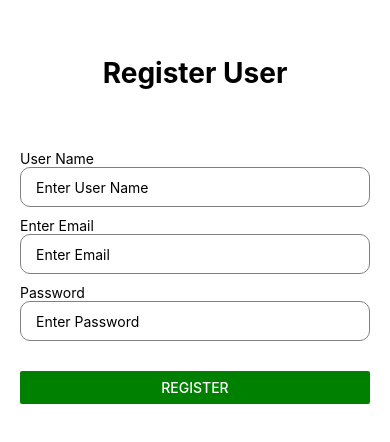
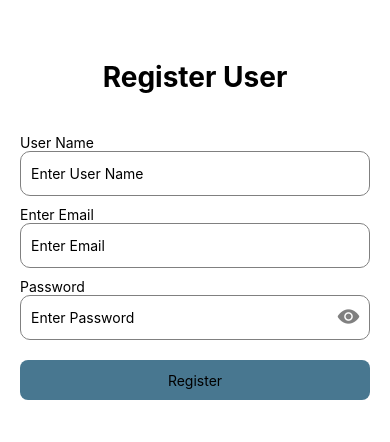
Before and after one commit to thatipradeepreddy/CreateYourTeam, a React Native app: screen /register in a window 390 px wide. Shown: the part 192-634 px from the top of the page. Built offline with nearby package versions, Linux system fonts and the light colour scheme.

Commit message:
fixed styles

```diff
--- a/Source/Frontend/Pages/Login.tsx
+++ b/Source/Frontend/Pages/Login.tsx
@@ -1,4 +1,4 @@
-import React, { useState } from 'react'
+import React, { useEffect, useState } from 'react'
 import {
 	Button,
 	StyleSheet,
@@ -13,6 +13,8 @@ import { useNavigation } from '@react-navigation/native'
 import { StackNavigationProp } from '@react-navigation/stack'
 import { UserProps, loginUser } from '../Controls/common.control'
 import { NavigationProps } from './Routes'
+import Icon from 'react-native-vector-icons/Ionicons'
+import Icons from 'react-native-vector-icons/MaterialIcons'
 
 interface LoginRoutes {
 	addplayer: undefined
@@ -28,6 +30,17 @@ export function Login() {
 	const navigation = useNavigation<NavigationProps['navigation']>()
 	const [enteredUsernameOrEmail, setEnteredUsernameOrEmail] = useState('')
 	const [enteredPassword, setEnteredPassword] = useState('')
+	const [errorMessage, setErrorMessage] = useState('')
+	const [isPasswordVisible, setIsPasswordVisible] = useState(false)
+
+	useEffect(() => {
+		if (errorMessage) {
+			const timer = setTimeout(() => {
+				setErrorMessage('')
+			}, 2000)
+			return () => clearTimeout(timer)
+		}
+	}, [errorMessage])
 
 	const handleLoginPress = () => {
 		const user = {
@@ -40,11 +53,11 @@ export function Login() {
 				if (response.success) {
 					navigation.navigate('addplayer')
 				} else {
-					console.error('Login failed:', response.message)
+					setErrorMessage(response.message || 'Login failed')
 				}
 			})
 			.catch((error) => {
-				console.error('Error during login:', error)
+				setErrorMessage('Error during login: ' + error.message)
 			})
 	}
 
@@ -57,50 +70,70 @@ export function Login() {
 	}
 
 	const renderHeading = () => {
-		return (
-			<View>
-				<Text style={styles.heading}>Login to C Y T</Text>
-			</View>
-		)
+		return <Text style={styles.heading}>Login to C Y T</Text>
 	}
 
 	const renderUserName = () => {
 		return (
 			<View>
-				<Text>Email or Username</Text>
+				<Text>Email</Text>
 				<TextInput
 					value={enteredUsernameOrEmail}
 					style={styles.input}
 					onChangeText={(text) => setEnteredUsernameOrEmail(text)}
 					placeholder='Enter Email or Username'
 				/>
-			</View>
-		)
-	}
 
-	const renderPassword = () => {
-		return (
-			<View>
 				<Text>Password</Text>
+				<View style={styles.passwordContainer}>
 					<TextInput
-					style={styles.input}
-					secureTextEntry={true}
+						style={styles.inputPassword}
+						secureTextEntry={!isPasswordVisible}
 						value={enteredPassword}
 						onChangeText={(text) => setEnteredPassword(text)}
 						placeholder='Enter Password'
 					/>
+					<TouchableOpacity
+						style={styles.eyeIcon}
+						onPress={() => setIsPasswordVisible(!isPasswordVisible)}
+					>
+						<Icon
+							name={isPasswordVisible ? 'eye-off' : 'eye'}
+							size={23}
+							color='gray'
+						/>
+					</TouchableOpacity>
 				</View>
-		)
-	}
 
-	const renderButton = () => {
-		return (
-			<View style={styles.buttons}>
 				<TouchableOpacity
 					style={styles.close}
 					onPress={handleLoginPress}
 				>
 					<Text style={styles.submit}>Submit</Text>
+				</TouchableOpacity>
+			</View>
+		)
+	}
+
+	const renderAlertMessage = () => {
+		if (!errorMessage) return null
+
+		return (
+			<View style={styles.alertContainer}>
+				<Icons
+					style={styles.icon}
+					name='error-outline'
+					size={23}
+					color='red'
+				/>
+				<Text style={styles.errorMessage}>{errorMessage}</Text>
+				<TouchableOpacity onPress={() => setErrorMessage('')}>
+					<Icon
+						style={styles.icon}
+						name='close-circle-outline'
+						size={23}
+						color='black'
+					/>
 				</TouchableOpacity>
 			</View>
 		)
@@ -137,13 +170,10 @@ export function Login() {
 						contentContainerStyle={styles.scrollable}
 					>
 						<View style={styles.innerView}>
-							<View style={styles.nested}>
 							{renderHeading()}
 							{renderUserName()}
-								{renderPassword()}
-								{renderButton()}
 							{renderFooter()}
-							</View>
+							{renderAlertMessage()}
 						</View>
 					</ScrollView>
 					{/* </ImageBackground> */}
@@ -162,37 +192,29 @@ const styles = StyleSheet.create({
 		paddingHorizontal: 10,
 		marginBottom: 10,
 		borderRadius: 10,
-		paddingLeft: 15,
+		color: 'black',
 	},
 	main: {
 		backgroundColor: '#fff',
 		flex: 1,
 		justifyContent: 'center',
 		alignItems: 'center',
+		position: 'relative',
 	},
 	scrollable: {
 		flexGrow: 1,
 		width: '100%',
-	},
-	button: {
-		color: 'green',
 	},
 	innerView: {
 		flex: 1,
 		justifyContent: 'center',
 		padding: 20,
 	},
-	nested: {
-		borderColor: 'white',
-		borderWidth: 1,
-		borderRadius: 10,
-		padding: 20,
-		backgroundColor: 'white',
-	},
 	close: {
 		justifyContent: 'center',
 		backgroundColor: '#487790',
 		borderRadius: 8,
+		marginTop: 20,
 	},
 	heading: {
 		textAlign: 'center',
@@ -226,10 +248,48 @@ const styles = StyleSheet.create({
 		height: '100%',
 		backgroundColor: 'white',
 	},
+	icon: {},
 	backgroundImage: {
 		flex: 1,
 		resizeMode: 'cover',
 		width: '100%',
 		height: '100%',
 	},
+	alertContainer: {
+		position: 'absolute',
+		top: '10%',
+		left: 20,
+		right: 20,
+		flexDirection: 'row',
+		alignItems: 'center',
+		justifyContent: 'space-between',
+		borderRadius: 8,
+		height: 40,
+		backgroundColor: 'rgba(255, 0, 0, 0.1)',
+		paddingHorizontal: 8,
+		zIndex: 1000,
+	},
+	errorMessage: {
+		flex: 1,
+		marginLeft: 8,
+		color: 'red',
+	},
+	inputPassword: {
+		flex: 1,
+		height: 45,
+		borderColor: 'gray',
+		borderWidth: 1,
+		paddingHorizontal: 10,
+		borderRadius: 10,
+		color: 'black',
+	},
+	passwordContainer: {
+		flexDirection: 'row',
+		alignItems: 'center',
+		position: 'relative',
+	},
+	eyeIcon: {
+		position: 'absolute',
+		right: 10,
+	},
 })
--- a/Source/Frontend/Pages/RegisterUser.tsx
+++ b/Source/Frontend/Pages/RegisterUser.tsx
@@ -11,73 +11,83 @@ import {
 	ImageBackground,
 } from 'react-native'
 import { useNavigation } from '@react-navigation/native'
-import { Dialog } from '../Components/Dialog'
 import { UserProps, createUser } from '../Controls/common.control'
 import { NavigationProps } from './Routes'
+import { TouchableOpacity } from 'react-native-gesture-handler'
+import Icon from 'react-native-vector-icons/Ionicons'
+import Icons from 'react-native-vector-icons/MaterialIcons'
 
 export function RegisterUser() {
 	const navigation = useNavigation<NavigationProps['navigation']>()
-	const [dialogVisible, setDialogVisible] = useState(false)
+	const [errorMessage, setErrorMessage] = useState('')
+	const [isPasswordVisible, setIsPasswordVisible] = useState(false)
+	const [isRegistered, setIsRegistered] = useState(false)
 	const [user, setUser] = useState<UserProps>({
 		name: '',
 		email: '',
 		password: '',
 	})
 
-	const handleConfirmSubmit = () => {
+	const handleRegister = () => {
+		if (!user.name || !user.email || !user.password) {
+			setErrorMessage('Please fill in all fields.')
+			setTimeout(() => setErrorMessage(''), 2000)
+			return
+		}
+
+		if (!user.email.endsWith('@gmail.com')) {
+			setErrorMessage('Please enter a valid Gmail address.')
+			setTimeout(() => setErrorMessage(''), 2000)
+			return
+		}
+
 		createUser(user)
-			.then((data: any) => {
-				console.log(data)
+			.then(() => {
+				setErrorMessage('User registered successfully!')
+				setTimeout(() => {
+					setErrorMessage('')
+					navigation.navigate('login')
+				}, 2000)
 			})
 			.catch((error: any) => {
-				console.error(error)
+				setErrorMessage(`Failed to register user: ${error.message}`)
 			})
-
-		navigation.navigate('login')
 	}
 
-	const renderHeading = () => {
+	const renderAlertMessage = () => {
+		if (!errorMessage) return null
+
 		return (
-			<View>
-				<Text style={styles.heading}>Register User</Text>
+			<View style={styles.alertContainer}>
+				<Icons name='error-outline' size={23} color='red' />
+				<Text style={styles.errorMessage}>{errorMessage}</Text>
+				<TouchableOpacity onPress={() => setErrorMessage('')}>
+					<Icon name='close-circle-outline' size={23} color='black' />
+				</TouchableOpacity>
 			</View>
 		)
 	}
 
-	const handleSubmit = () => {
-		setDialogVisible(true)
-	}
+	return (
+		<View style={styles.main}>
+			<View style={styles.backImageContainer}>
+				<ScrollView
+					showsVerticalScrollIndicator={false}
+					showsHorizontalScrollIndicator={false}
+					contentContainerStyle={styles.scrollable}
+				>
+					<View style={styles.innerView}>
+						<View>
+							<Text style={styles.heading}>Register User</Text>
+						</View>
 
-	const renderDialogContent = () => {
-		return (
-			<Text key={user.name}>
-				Are you sure you want to register:
-				<Text style={styles.alertMessage}>"{user.name}"</Text>?
-			</Text>
-		)
-	}
-
-	const renderDialog = () => {
-		return (
-			<Dialog
-				isVisible={dialogVisible}
-				onClose={() => {
-					setDialogVisible(false)
-				}}
-				onConfirm={handleConfirmSubmit}
-			>
-				{renderDialogContent()}
-			</Dialog>
-		)
-	}
-
-	const renderDetails = () => {
-		return (
 						<View>
 							<Text>User Name</Text>
 							<TextInput
 								style={styles.input}
-					onChangeText={(text) => setUser({ ...user, name: text })}
+								onChangeText={(text) =>
+									setUser({ ...user, name: text })
+								}
 								value={user.name}
 								placeholder='Enter User Name'
 							/>
@@ -85,81 +95,87 @@ export function RegisterUser() {
 							<Text>Enter Email</Text>
 							<TextInput
 								style={styles.input}
-					onChangeText={(text) => setUser({ ...user, email: text })}
+								onChangeText={(text) =>
+									setUser({ ...user, email: text })
+								}
 								value={user.email}
 								placeholder='Enter Email'
 							/>
 
 							<Text>Password</Text>
+							<View style={styles.passwordContainer}>
 								<TextInput
-					style={styles.input}
-					secureTextEntry={true}
+									style={styles.inputPassword}
+									secureTextEntry={!isPasswordVisible}
 									onChangeText={(text) =>
 										setUser({ ...user, password: text })
 									}
 									value={user.password}
 									placeholder='Enter Password'
 								/>
+								<TouchableOpacity
+									style={styles.eyeIcon}
+									onPress={() =>
+										setIsPasswordVisible(!isPasswordVisible)
+									}
+								>
+									<Icon
+										name={
+											isPasswordVisible
+												? 'eye-off'
+												: 'eye'
+										}
+										size={23}
+										color='gray'
+									/>
+								</TouchableOpacity>
+							</View>
+							<TouchableOpacity
+								style={styles.close}
+								onPress={handleRegister}
+							>
+								<Text>Register</Text>
+							</TouchableOpacity>
+						</View>
+
+						{renderAlertMessage()}
+					</View>
+				</ScrollView>
+			</View>
 		</View>
 	)
 }
 
-	const renderButton = () => {
-		return (
-			<View style={styles.buttons}>
-				<Button
-					color='green'
-					title='Register'
-					onPress={handleSubmit}
-				></Button>
-			</View>
-		)
-	}
-
-	const render = () => {
-		const image = {
-			uri: 'https://images.unsplash.com/photo-1593341646782-e0b495cff86d?w=600&auto=format&fit=crop&q=60&ixlib=rb-4.0.3&ixid=M3wxMjA3fDB8MHxjb2xsZWN0aW9uLXBhZ2V8MXwxMTM3MjU5NXx8ZW58MHx8fHx8',
-		}
-		return (
-			<View style={styles.main}>
-				<View style={styles.backImageContainer}>
-					{/* <ImageBackground
-						source={image}
-						style={styles.backgroundImage}
-					> */}
-					<ScrollView
-						showsVerticalScrollIndicator={false}
-						showsHorizontalScrollIndicator={false}
-						contentContainerStyle={styles.scrollable}
-					>
-						<View style={styles.innerView}>
-							{renderHeading()}
-							{renderDetails()}
-							{renderButton()}
-							{renderDialog()}
-						</View>
-					</ScrollView>
-					{/* </ImageBackground> */}
-				</View>
-			</View>
-		)
-	}
-	return render()
-}
-
 const styles = StyleSheet.create({
 	input: {
-		height: 40,
+		height: 45,
 		borderColor: 'gray',
 		borderWidth: 1,
 		paddingHorizontal: 10,
 		marginBottom: 10,
 		borderRadius: 10,
-		paddingLeft: 15,
+		color: 'black',
+	},
+	inputPassword: {
+		flex: 1,
+		height: 45,
+		borderColor: 'gray',
+		borderWidth: 1,
+		paddingHorizontal: 10,
+		borderRadius: 10,
+		color: 'black',
+	},
+	passwordContainer: {
+		flexDirection: 'row',
+		alignItems: 'center',
+		position: 'relative',
+	},
+	eyeIcon: {
+		position: 'absolute',
+		right: 10,
+		bottom: -11,
 	},
 	main: {
-		width: '100%',
-		height: '100%',
 		backgroundColor: '#fff',
 		flex: 1,
 		justifyContent: 'center',
@@ -169,27 +185,45 @@ const styles = StyleSheet.create({
 		flexGrow: 1,
 		width: '100%',
 	},
-	button: {
-		color: 'green',
-	},
 	innerView: {
-		padding: 20,
 		flex: 1,
 		justifyContent: 'center',
+		padding: 20,
 	},
 	heading: {
 		textAlign: 'center',
 		fontSize: 28,
 		fontWeight: 'bold',
 		color: 'black',
-		marginBottom: 60,
+		marginBottom: 40,
 	},
-	buttons: {
+	close: {
+		justifyContent: 'center',
+		backgroundColor: '#487790',
+		borderRadius: 8,
+		textAlign: 'center',
+		height: 40,
 		marginTop: 20,
+		alignItems: 'center',
 	},
-	alertMessage: {
-		fontWeight: 'bold',
-		color: '#ea5501',
+	alertContainer: {
+		position: 'absolute',
+		top: '10%',
+		left: 20,
+		right: 20,
+		flexDirection: 'row',
+		alignItems: 'center',
+		justifyContent: 'space-between',
+		borderRadius: 8,
+		height: 40,
+		backgroundColor: 'rgba(255, 0, 0, 0.1)',
+		paddingHorizontal: 8,
+		zIndex: 1000,
+	},
+	errorMessage: {
+		flex: 1,
+		marginLeft: 8,
+		color: 'red',
 	},
 	backImageContainer: {
 		flex: 1,
@@ -197,10 +231,4 @@ const styles = StyleSheet.create({
 		height: '100%',
 		backgroundColor: 'white',
 	},
-	backgroundImage: {
-		flex: 1,
-		resizeMode: 'cover',
-		width: '100%',
-		height: '100%',
-	},
 })
```
Lines whose indentation alone changed are shown as unchanged.
